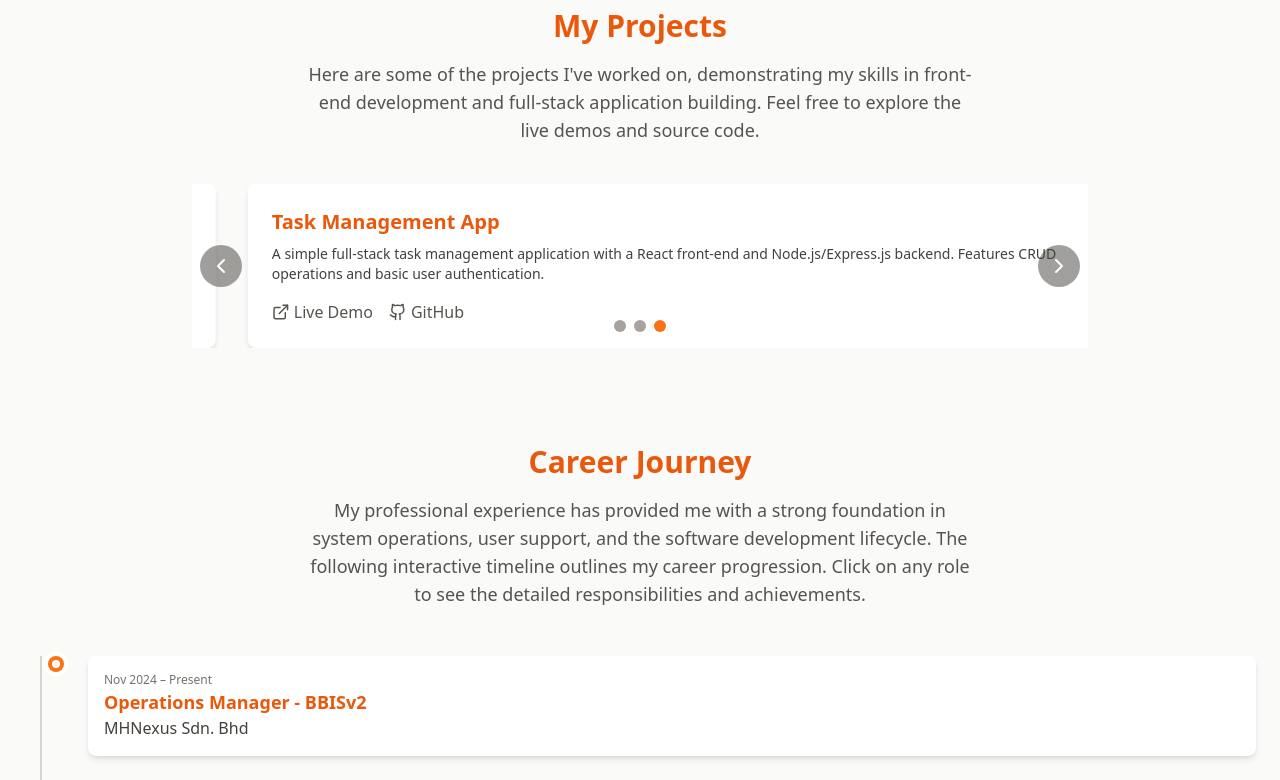
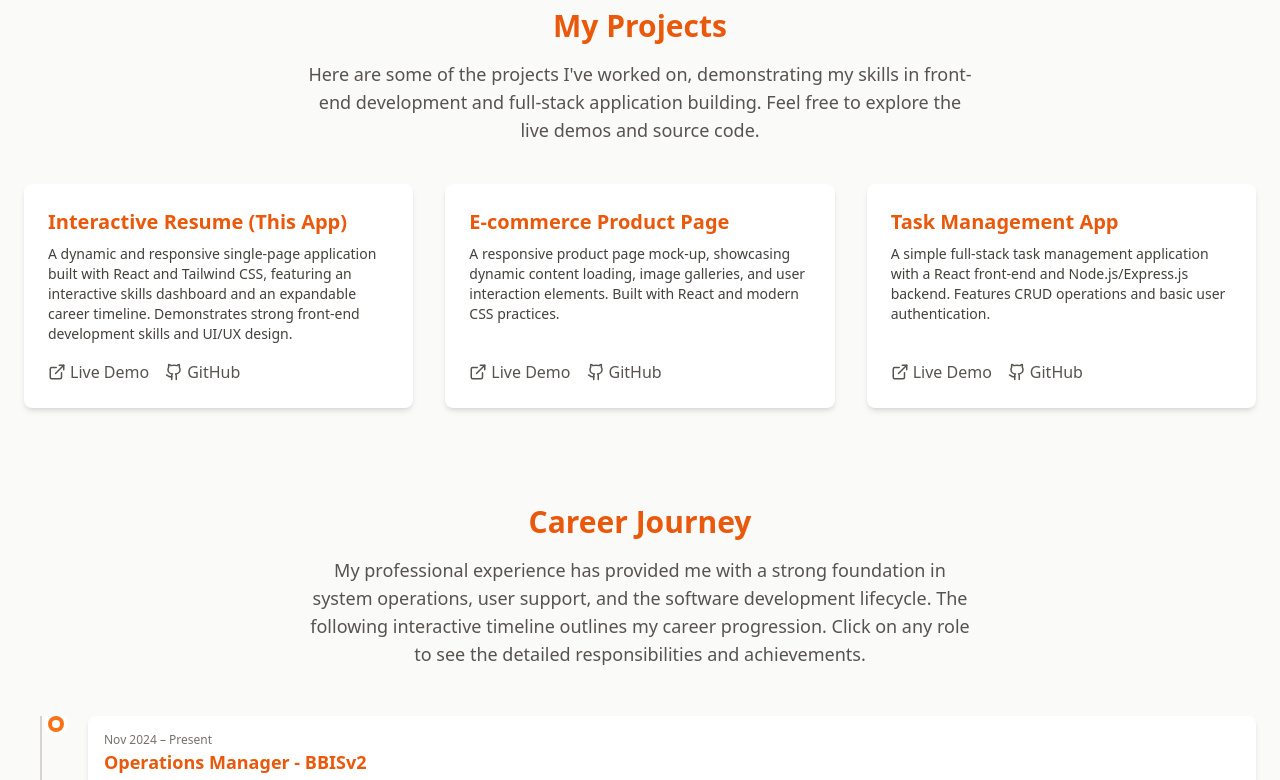
Before and after one commit to asriomar/asri25, a React (Vite) app: page / in a window 1280 px wide. Shown: the part 2000-2780 px from the top of the page. Built offline with nearby package versions, Linux system fonts and the light colour scheme.

Commit message:
Update App.jsx

```diff
--- a/src/App.jsx
+++ b/src/App.jsx
@@ -1,6 +1,6 @@
 import React, { useState, useEffect, useRef, createContext, useContext } from 'react';
 import Chart from 'chart.js/auto';
-import { Atom, Brain, SquareCode, FileText, Palette, Wind, Layout, Smartphone, Server, Rocket, Database, Code, Sparkles, Bot, Smile, Users, MessageSquare, Lightbulb, Headphones, Settings, Menu, X, ExternalLink, Github, Sun, Moon, ChevronLeft, ChevronRight } from 'lucide-react';
+import { Atom, Brain, SquareCode, FileText, Palette, Wind, Layout, Smartphone, Server, Rocket, Database, Code, Sparkles, Bot, Smile, Users, MessageSquare, Lightbulb, Headphones, Settings, Menu, X, ExternalLink, Github, Sun, Moon } from 'lucide-react';
 
 // 1. Create Theme Context
 const ThemeContext = createContext();
@@ -172,10 +172,6 @@ const App = () => {
     const [activeTimelineItem, setActiveTimelineItem] = useState(null);
     const [isMenuOpen, setIsMenuOpen] = useState(false); // State for mobile menu
 
-    // Carousel state
-    const [currentProjectIndex, setCurrentProjectIndex] = useState(0);
-    const totalProjects = projectData.length;
-
     // Refs for detecting clicks outside the menu
     const menuRef = useRef();
     const menuButtonRef = useRef();
@@ -304,17 +300,6 @@ const App = () => {
         };
     }, [isMenuOpen]); // Re-run effect if isMenuOpen changes
 
-    // Auto-play for carousel
-    useEffect(() => {
-        if (totalProjects <= 1) return; // No need to auto-play if only one project
-
-        const interval = setInterval(() => {
-            setCurrentProjectIndex((prevIndex) => (prevIndex + 1) % totalProjects);
-        }, 3000); // Change slide every 3 seconds
-
-        return () => clearInterval(interval); // Cleanup on component unmount or re-render
-    }, [totalProjects]); // Re-run if totalProjects changes
-
     const getSkillsToShow = () => {
         return activeCategory === 'all'
             ? Object.values(skillsData).flat()
@@ -327,15 +312,6 @@ const App = () => {
 
     const toggleTimelineItem = (index) => {
         setActiveTimelineItem(activeTimelineItem === index ? null : index);
-    };
-
-    // Carousel navigation functions
-    const goToNextProject = () => {
-        setCurrentProjectIndex((prevIndex) => (prevIndex + 1) % totalProjects);
-    };
-
-    const goToPrevProject = () => {
-        setCurrentProjectIndex((prevIndex) => (prevIndex - 1 + totalProjects) % totalProjects);
     };
 
     return (
@@ -387,7 +363,7 @@ const App = () => {
             <header id="header" className={`${isDarkMode ? 'bg-stone-900/80' : 'bg-stone-50/80'} backdrop-blur-sm sticky top-0 z-50 shadow-sm`}>
                 <nav className="px-6 py-4 flex justify-between items-center w-full">
                     <div className="text-xl font-bold text-orange-600">
-                        Mohd Asri 😎🚀🌏✌️
+                        Mohd Asri 😎
                     </div>
                     {/* Desktop Navigation */}
                     <div className="hidden md:flex space-x-8 items-center">
@@ -512,21 +488,16 @@ const App = () => {
                     </div>
                 </section>
 
-                {/* Projects Section - Carousel */}
+                {/* Projects Section */}
                 <section id="projects" className="mb-16 md:mb-24">
                     <div className="max-w-7xl mx-auto">
                         <h2 className="text-3xl font-bold text-center text-orange-600 mb-4">My Projects</h2>
                         <p className="text-lg text-stone-600 dark:text-stone-300 text-center max-w-2xl mx-auto mb-10">
                             Here are some of the projects I've worked on, demonstrating my skills in front-end development and full-stack application building. Feel free to explore the live demos and source code.
                         </p>
-                        <div className="relative overflow-hidden w-full max-w-4xl mx-auto">
-                            <div
-                                className="flex transition-transform duration-500 ease-in-out"
-                                style={{ transform: `translateX(-${currentProjectIndex * 100}%)` }}
-                            >
+                        <div className="grid grid-cols-1 md:grid-cols-2 lg:grid-cols-3 gap-8">
                             {projectData.map((project, index) => (
-                                    <div key={index} className="w-full flex-shrink-0 px-4">
-                                        <div className={`p-6 rounded-lg shadow-md flex flex-col h-full ${isDarkMode ? 'bg-stone-800' : 'bg-white'}`}>
+                                <div key={index} className={`p-6 rounded-lg shadow-md flex flex-col ${isDarkMode ? 'bg-stone-800' : 'bg-white'}`}>
                                     <h3 className="text-xl font-bold text-orange-600 dark:text-orange-400 mb-2">{project.title}</h3>
                                     <p className="text-stone-700 dark:text-stone-300 text-sm flex-grow mb-4">{project.description}</p>
                                     <div className="flex justify-start space-x-4 mt-auto">
@@ -542,40 +513,7 @@ const App = () => {
                                         )}
                                     </div>
                                 </div>
-                                    </div>
                             ))}
-                            </div>
-
-                            {/* Navigation Buttons */}
-                            {totalProjects > 1 && ( // Only show buttons if more than one project
-                                <>
-                                    <button
-                                        onClick={goToPrevProject}
-                                        className="absolute top-1/2 left-0 -translate-y-1/2 ml-2 bg-stone-700/50 hover:bg-stone-700 text-white p-2 rounded-full z-10 transition-colors"
-                                    >
-                                        <ChevronLeft size={24} />
-                                    </button>
-                                    <button
-                                        onClick={goToNextProject}
-                                        className="absolute top-1/2 right-0 -translate-y-1/2 mr-2 bg-stone-700/50 hover:bg-stone-700 text-white p-2 rounded-full z-10 transition-colors"
-                                    >
-                                        <ChevronRight size={24} />
-                                    </button>
-                                </>
-                            )}
-
-                            {/* Pagination Dots */}
-                            {totalProjects > 1 && ( // Only show dots if more than one project
-                                <div className="absolute bottom-4 left-1/2 -translate-x-1/2 flex space-x-2">
-                                    {projectData.map((_, index) => (
-                                        <div
-                                            key={index}
-                                            onClick={() => setCurrentProjectIndex(index)}
-                                            className={`w-3 h-3 rounded-full cursor-pointer transition-all duration-300 ${currentProjectIndex === index ? 'bg-orange-500' : 'bg-stone-400 hover:bg-stone-300'}`}
-                                        ></div>
-                                    ))}
-                                </div>
-                            )}
                         </div>
                     </div>
                 </section>
```
Lines whose indentation alone changed are shown as unchanged.
